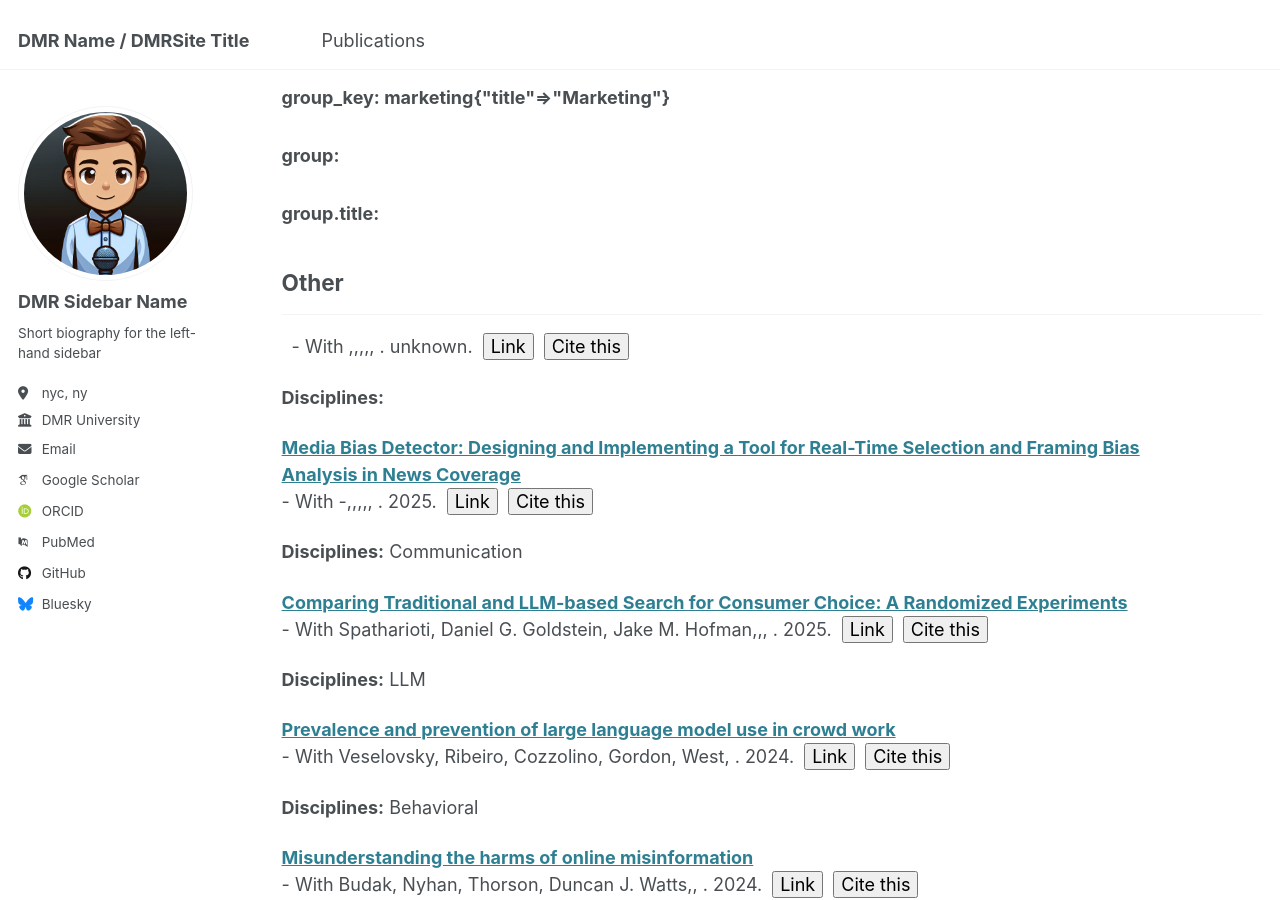
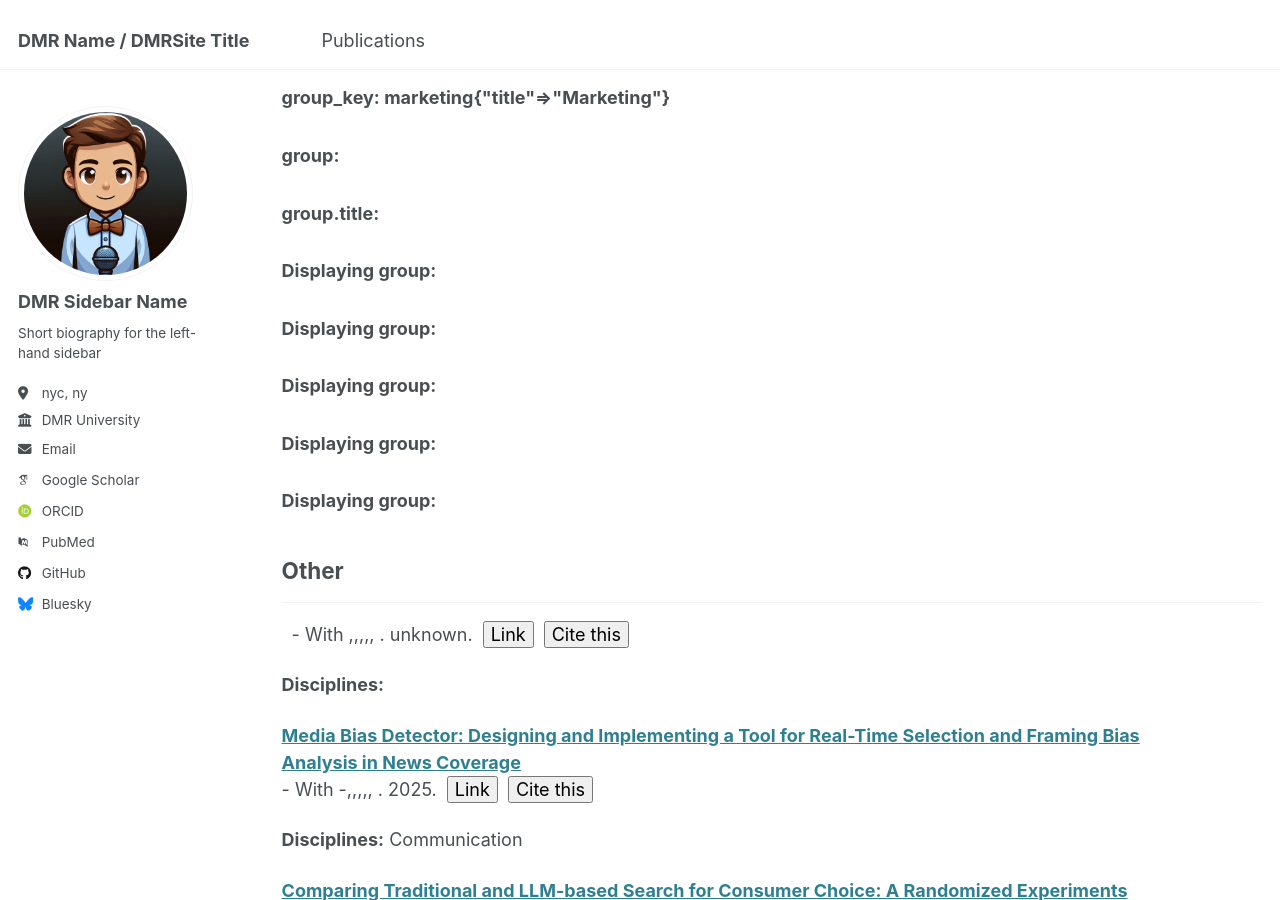
Before and after one commit to chotomirza/davidtest.github.io, a Jekyll site: the page built from _pages/publications.html, in a window 1280 px wide and 900 px high, scrolled down 1013 px. Built offline with Jekyll 4.4.1, drawn with Linux system fonts in a browser that asks for light colours; some web fonts are replaced.

Commit message:
view groups 6

```diff
--- a/_pages/publications.html
+++ b/_pages/publications.html
@@ -25,8 +25,8 @@
   {% assign group = site.publication_groups[group_key] %}
   <h3> group_key: {{ group_key }} </h3>
   <h3> group: {{ group }} </h3>
-  <h3> group.title: {{ group['title'] }} </h3>
-  {% assign publications_by_group = publications_by_group | merge: group['title']: "" | split: "," %}
+  <h3> group.title: {{ group.title }} </h3>
+  {% assign publications_by_group = publications_by_group | merge: group.title: "" | split: "," %}
 {% endfor %}
 {% assign other_publications = "" | split: "," %}
 
@@ -35,8 +35,8 @@
   {% assign matched = false %}
   {% for group_key in site.publication_groups %}
     {% assign group = site.publication_groups[group_key] %}
-    {% if post.group == group['title'] %}
-      {% assign publications_by_group = publications_by_group | merge: group['title']: (publications_by_group[group['title']] | push: post) %}
+    {% if post.group == group.title %}
+      {% assign publications_by_group = publications_by_group | merge: group.title: (publications_by_group[group.title] | push: post) %}
       {% assign matched = true %}
       {% break %}
     {% endif %}
@@ -49,10 +49,11 @@
 <!-- Display publications by group -->
 {% for group_key in site.publication_groups %}
   {% assign group = site.publication_groups[group_key] %}
-  {% if publications_by_group[group['title']].size > 0 %}
-    <h2>{{ group['title'] }}</h2>
+  <h3> Displaying group: {{ group.title }} </h3>
+  {% if publications_by_group[group.title].size > 0 %}
+    <h2>{{ group.title }}</h2>
     <hr />
-    {% for post in publications_by_group[group['title']] %}
+    {% for post in publications_by_group[group.title] %}
       {% include david-pub.html %}
     {% endfor %}
   {% endif %}
```
